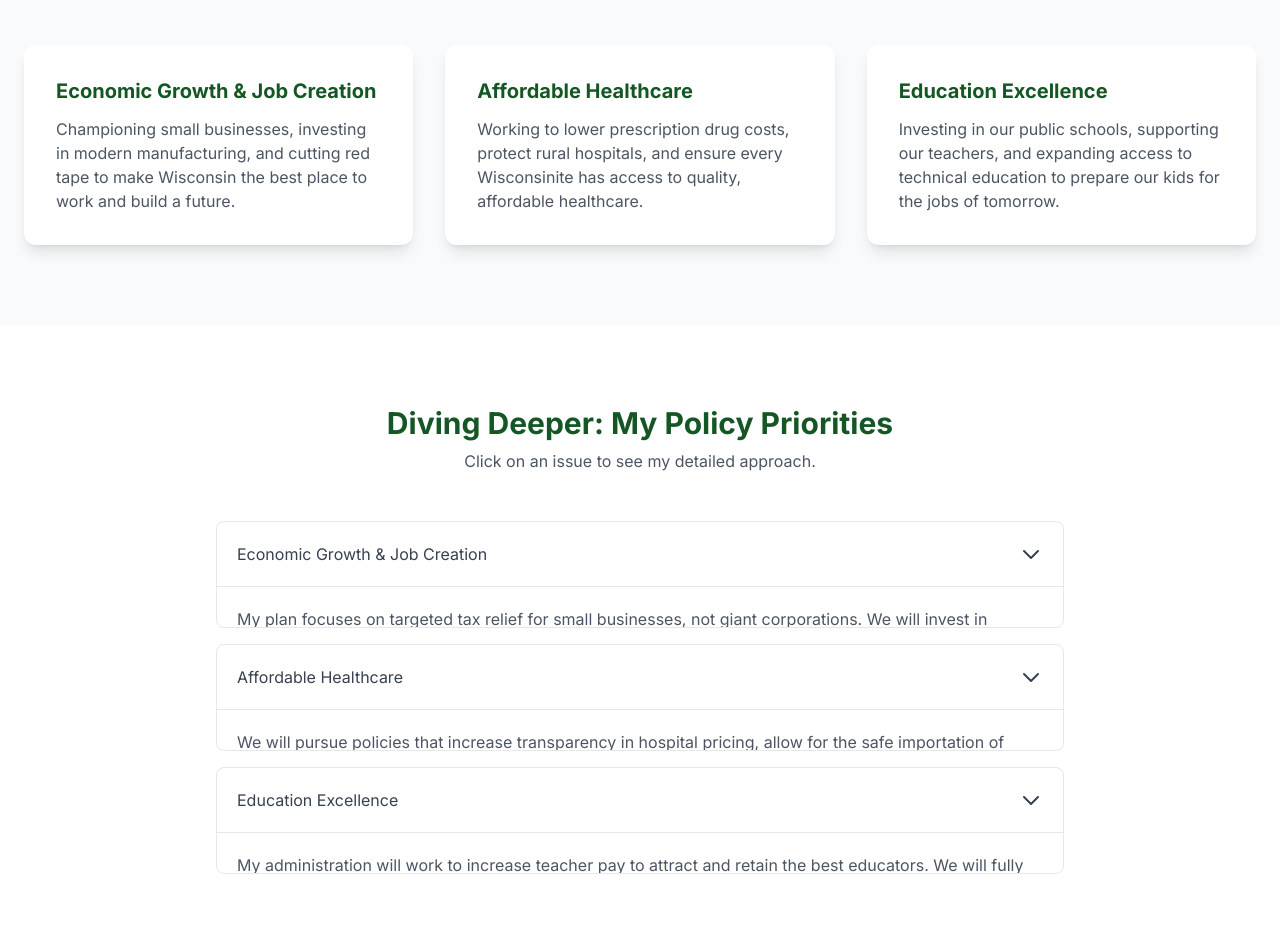
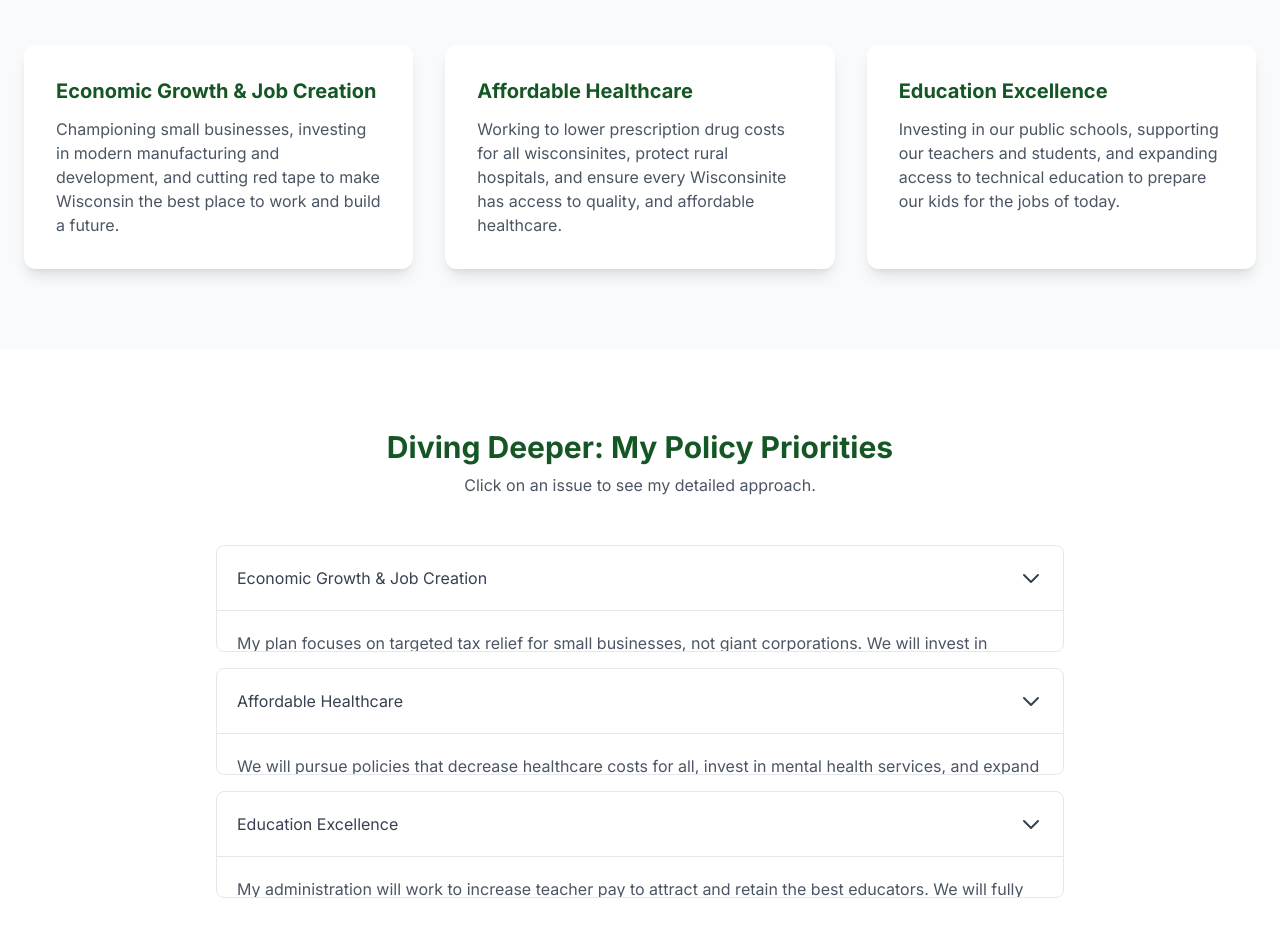
Before and after one commit to OliverCarranza/OliverCarranza.github.io, a plain HTML site: page index.html in a window 1280 px wide. Shown: the part 1363-2315 px from the top of the page. Drawn offline with nearby package versions, Linux system fonts and the light colour scheme.

Commit message:
Update issue descriptions and GitHub link
Revised issue card and accordion text in index.html for clarity and inclusivity. Updated the GitHub profile link in recruiter.html to point to the correct user.

```diff
--- a/index.html
+++ b/index.html
@@ -158,17 +158,17 @@
                         <!-- Issue Card 1 -->
                         <div class="bg-white p-8 rounded-xl shadow-lg text-left transform hover:-translate-y-2 transition duration-300">
                             <h3 class="text-xl font-bold text-green-primary mb-3">Economic Growth & Job Creation</h3>
-                            <p class="text-gray-600">Championing small businesses, investing in modern manufacturing, and cutting red tape to make Wisconsin the best place to work and build a future.</p>
+                            <p class="text-gray-600">Championing small businesses, investing in modern manufacturing and development, and cutting red tape to make Wisconsin the best place to work and build a future.</p>
                         </div>
                         <!-- Issue Card 2 -->
                         <div class="bg-white p-8 rounded-xl shadow-lg text-left transform hover:-translate-y-2 transition duration-300">
                             <h3 class="text-xl font-bold text-green-primary mb-3">Affordable Healthcare</h3>
-                            <p class="text-gray-600">Working to lower prescription drug costs, protect rural hospitals, and ensure every Wisconsinite has access to quality, affordable healthcare.</p>
+                            <p class="text-gray-600">Working to lower prescription drug costs for all wisconsinites, protect rural hospitals, and ensure every Wisconsinite has access to quality, and affordable healthcare.</p>
                         </div>
                         <!-- Issue Card 3 -->
                         <div class="bg-white p-8 rounded-xl shadow-lg text-left transform hover:-translate-y-2 transition duration-300">
                             <h3 class="text-xl font-bold text-green-primary mb-3">Education Excellence</h3>
-                            <p class="text-gray-600">Investing in our public schools, supporting our teachers, and expanding access to technical education to prepare our kids for the jobs of tomorrow.</p>
+                            <p class="text-gray-600">Investing in our public schools, supporting our teachers and students, and expanding access to technical education to prepare our kids for the jobs of today.</p>
                         </div>
                     </div>
                 </div>
@@ -204,7 +204,7 @@
                                 </button>
                             </h2>
                             <div id="accordion-body-2" class="accordion-content p-5 border-t border-gray-200">
-                                <p class="text-gray-600">We will pursue policies that increase transparency in hospital pricing, allow for the safe importation of lower-cost prescription drugs, and expand access to preventative care and telehealth services, especially in rural communities. Your health should not depend on your zip code.</p>
+                                <p class="text-gray-600">We will pursue policies that decrease healthcare costs for all, invest in mental health services, and expand access to preventative care and telehealth services, especially in rural communities. Your health should not depend on your zip code.</p>
                             </div>
                         </div>
                         <!-- Accordion Item 3 -->
@@ -218,7 +218,7 @@
                                 </button>
                             </h2>
                             <div id="accordion-body-3" class="accordion-content p-5 border-t border-gray-200">
-                                <p class="text-gray-600">My administration will work to increase teacher pay to attract and retain the best educators. We will fully fund our public schools, reduce the burden of standardized testing, and partner with technical colleges to ensure our graduates are prepared for the jobs of the 21st century.</p>
+                                <p class="text-gray-600">My administration will work to increase teacher pay to attract and retain the best educators. We will fully fund our public schools, reduce the burden of standardized testing, and partner with technical colleges to ensure our graduates are prepared for the jobs of today</p>
                             </div>
                         </div>
                     </div>
```
Also changed, not shown: recruiter.html (+1 -1 lines).
